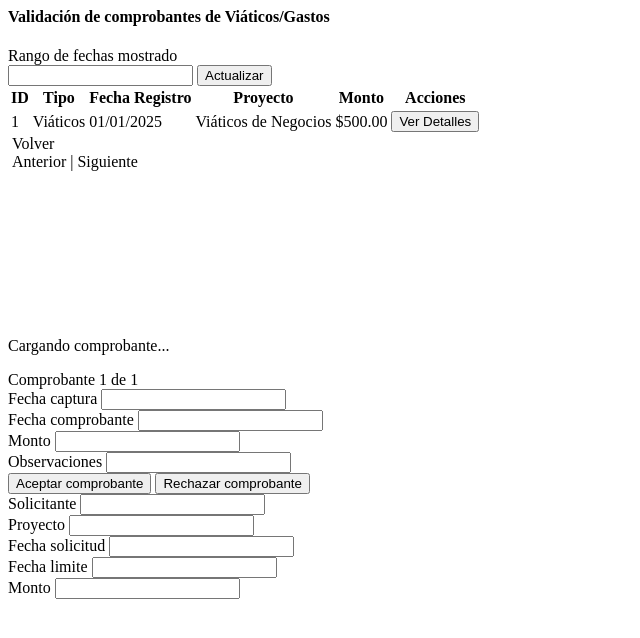
After one commit to JonathanValdezMartinez26/SICOVI, a PHP site: page /views/viaticos_validacion.php in a window 1280 px wide. The commit adds this page. Shown: the top 638 px of the page, without its empty margins (0-640 px from the left). Run offline with PHP 8.4, Linux system fonts and the light colour scheme.

Commit message:
Prueba vista Validación

```diff
--- /dev/null
+++ b/backend/views/viaticos_validacion.php
@@ -0,0 +1,130 @@
+<h4>Validación de comprobantes de Viáticos/Gastos</h4>
+
+<div id="solicitudes" class="card">
+    <div class="row g-0">
+        <div class="col">
+            <div class="row justify-content-between m-4">
+                <div class="col-4">
+                    <label class="form-label">Rango de fechas mostrado</label>
+                    <div class="input-group input-group-merge cursor-pointer">
+                        <input type="text" id="fechasSolicitudes" class="form-control" readonly>
+                        <i class="input-group-text fa fa-calendar-days"></i>
+                        <button id="btnBuscarSolicitudes" class="btn btn-outline-primary">Actualizar</button>
+                    </div>
+                </div>
+            </div>
+            <div class="card-datatable table-responsive">
+                <table id="historialSolicitudes" class="dt-responsive table border-top table-hover">
+                    <thead>
+                        <tr>
+                            <th>ID</th>
+                            <th>Tipo</th>
+                            <th>Fecha Registro</th>
+                            <th>Proyecto</th>
+                            <th>Monto</th>
+                            <th>Acciones</th>
+                        </tr>
+                    </thead>
+                    <tbody>
+                        <!-- Aquí se llenarán las filas con JavaScript -->
+                        <tr class="cursor-pointer">
+                            <td>1</td>
+                            <td>Viáticos</td>
+                            <td>01/01/2025</td>
+                            <td>Viáticos de Negocios</td>
+                            <td>$500.00</td>
+                            <td>
+                                <button id="verDemo" class="btn btn-primary btn-sm" data-bs-toggle="modal" data-bs-target="#modalVerEntrega">Ver Detalles</button>
+                            </td>
+                        </tr>
+                        <!-- Más filas según los datos -->
+                    </tbody>
+                </table>
+            </div>
+        </div>
+
+        <div id="solicitud-detalles" class="col bg-lighter show d-flex flex-column">
+            <div class="card shadow-none px-5 py-2">
+                <div class="d-flex justify-content-between align-items-center">
+                    <div class="d-flex align-items-center cursor-pointer" data-bs-toggle="sidebar" data-target="#solicitud-detalles">
+                        <span class="btn p-0"><i class="fa fa-arrow-left">&nbsp;</i>Volver</span>
+                    </div>
+                    <div class="d-flex align-items-center">
+                        <span class="btn text-gray cursor-not-allowed">
+                            <i class="fa fa-chevron-left">&nbsp;</i>Anterior
+                        </span>
+                        <span class="mx-2">|</span>
+                        <span class="btn text-gray cursor-not-allowed">
+                            Siguiente<i class="fa fa-chevron-right">&nbsp;</i>
+                        </span>
+                    </div>
+                </div>
+            </div>
+            <div class="m-3 flex-grow-1 d-flex flex-column">
+                <div class="flex-grow-1 d-flex">
+                    <div class="card w-80 me-3 mb-3">
+                        <div class="card-body">
+                            <embed src="" type="" class="w-100 h-100" id="comprobanteEmbed" style="border: none;">
+                            <!-- Aquí se cargará el comprobante -->
+                            <p class="text-center">Cargando comprobante...</p>
+                            </embed>
+                        </div>
+                    </div>
+                    <div class="card mb-3">
+                        <div class="card-body">
+                            <span>Comprobante 1 de 1</span>
+                            <div>
+                                <label class="form-label">Fecha captura</label>
+                                <input type="text" id="fechaCaptura" class="form-control" readonly>
+                            </div>
+                            <div>
+                                <label class="form-label">Fecha comprobante</label>
+                                <input type="text" id="fechaComprobante" class="form-control" readonly>
+                            </div>
+                            <div>
+                                <label class="form-label">Monto</label>
+                                <input type="text" id="montoComprobante" class="form-control" readonly>
+                            </div>
+                            <div>
+                                <label class="form-label">Observaciones</label>
+                                <input type="text" id="observaciones" class="form-control" readonly>
+                            </div>
+                            <div class="mt-3">
+                                <button id="btnValidarComprobante" class="btn btn-success">Aceptar comprobante</button>
+                                <button id="btnRechazarComprobante" class="btn btn-danger">Rechazar comprobante</button>
+                            </div>
+                        </div>
+                    </div>
+                </div>
+                <div class="flex-shrink-0">
+                    <div class="card">
+                        <div class="card-body">
+                            <div class="row">
+                                <div class="col-6">
+                                    <label class="form-label">Solicitante</label>
+                                    <input type="text" id="solicitante" class="form-control" readonly>
+                                </div>
+                                <div class="col-6">
+                                    <label class="form-label">Proyecto</label>
+                                    <input type="text" id="proyecto" class="form-control" readonly>
+                                </div>
+                                <div class="col-4">
+                                    <label class="form-label">Fecha solicitud</label>
+                                    <input type="text" id="fechaSolicitud" class="form-control" readonly>
+                                </div>
+                                <div class="col-4">
+                                    <label class="form-label">Fecha limite</label>
+                                    <input type="text" id="fechaLimite" class="form-control" readonly>
+                                </div>
+                                <div class="col-4">
+                                    <label class="form-label">Monto</label>
+                                    <input type="text" id="montoSolicitud" class="form-control" readonly>
+                                </div>
+                            </div>
+                        </div>
+                    </div>
+                </div>
+            </div>
+        </div>
+    </div>
+</div>
```
Also changed, not shown: backend/controllers/Viaticos.php (+53 -121 lines), backend/core/View.php (+8 -3 lines), backend/models/Viaticos.php (+6 -6 lines), backend/views/viaticos_solicitud.php (+0 -39 lines), public/assets/css/viaticos-validacion.css (added), public/assets/js/componentes.js.
